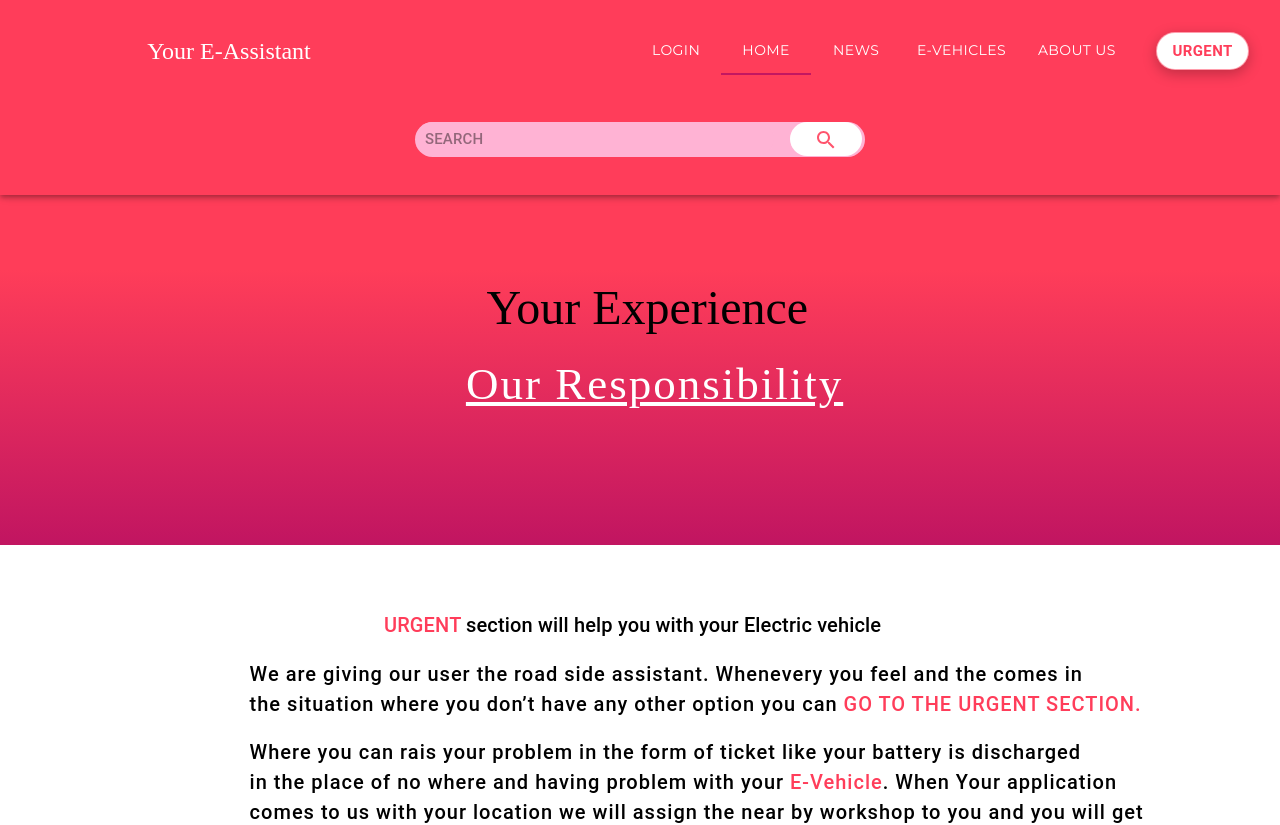
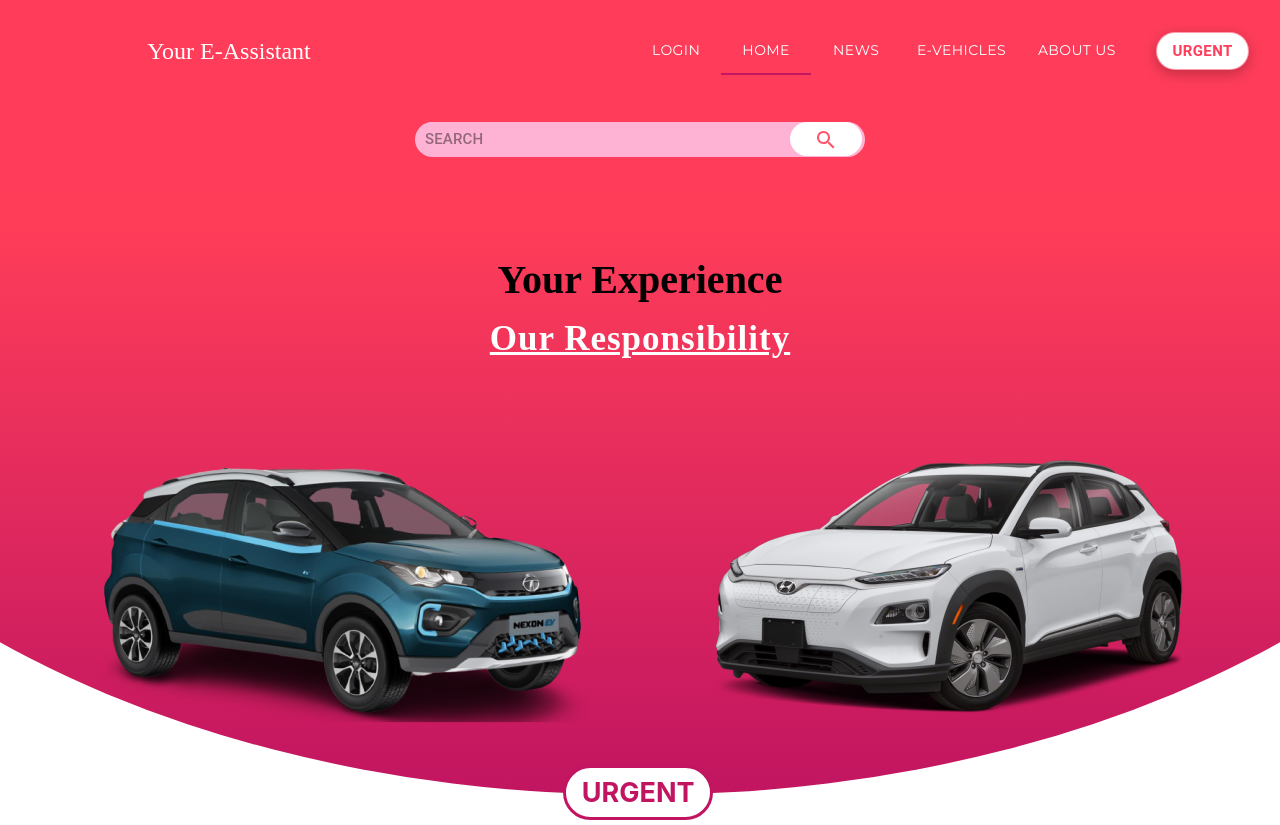
Before and after one commit to akhilsdeportfolio/ev-front-end-react-app, a React (Create React App) app: page / in a window 1280 px wide. Shown: the top 825 px of the page. Built offline with nearby package versions, Linux system fonts and the light colour scheme.

Commit message:
added images

```diff
--- a/src/components/Footer.jsx
+++ b/src/components/Footer.jsx
@@ -51,16 +51,24 @@
   border-radius: 50%/100px 100px 0 0;
   margin-top: 200px;
   margin-bottom: -73%; */
+    display: block;
+    box-sizing: border-box;
+    height: 50px;
+    background-color: #5050ee;
+    clip-path: ellipse(60% 100% at 49.6% 100%);
+    border-radius: 50%/100px 100px 0 0;
+    transform: scaleX(1.5);
+    transform: scaleZ(1.5);
 `
 
 
 function Footer(){
     return (
         <div>
-            <Hr />
+            {/* <Hr /> */}
             <Section>
-                <section>
-                <Content>
+            <section>
+            <Content>
             <h1>Your E-Assistant</h1>
             <h2>© COPYRIGHT 2021. ALL RIGHTS RESERVED</h2>
             </Content>
--- a/src/components/Navbar.jsx
+++ b/src/components/Navbar.jsx
@@ -24,6 +24,10 @@
 })
 
 const styles = {
+    appbar:{
+        zIndex: -1,
+        position: 'relative'
+    },
     btn1:{
         backgroundColor: "white",
         borderRadius: "51px",
@@ -46,17 +50,17 @@
     }
      return (
         <div>
-            <AppBar>
+            <AppBar style={styles.appbar}>
                 <Toolbar  className={classes.bar} >
                     <Typography variant="h5">
                      Your E-Assistant
                      </Typography>
                      <Tabs  onChange={handleClickTab} indicatorColor="secondary"   className={classes.sec}   value={value} >
-                        <Tab    style={styles.color}  label="Login"/>
-                         <Tab   style={styles.color}  label="Home"/>
-                         <Tab   style={styles.color}  label="News"/>
-                         <Tab   style={styles.color}  label="E-Vehicles"/>
-                         <Tab   style={styles.color}  label="About Us"/>
+                        <Tab   style={styles.color}  label="Login"/>
+                        <Tab   style={styles.color}  label="Home"/>
+                        <Tab   style={styles.color}  label="News"/>
+                        <Tab   style={styles.color}  label="E-Vehicles"/>
+                        <Tab   style={styles.color}  label="About Us"/>
                       </Tabs>
                      <Button variant="outlined" style={styles.btn1}>Urgent</Button>
                   </Toolbar>
--- a/src/components/Responsibility.jsx
+++ b/src/components/Responsibility.jsx
@@ -1,42 +1,99 @@
-import { Typography } from "@mui/material"
-import { makeStyles } from "@mui/styles"
+
+import styled  from 'styled-components';
+import nexon from '../components/image/nexon.png'
+import huyndai from '../components/image/huyndai.png'
 
 
-const useStyles = makeStyles({
-    text1:{
-        padding: '10%',
-        background: "linear-gradient(180deg, #FF3D59 30%, #C11561 100%)",
-        marginTop: "11.89%",
+const Section = styled.section`
+    position: relative;
+    width: 100%;
+    height: 75vh;
+    display: flex;
+    justify-content: center;
+    align-items: center;
+    overflow: hidden;
+    section:before{
+        content: '';
+        position: absolute;
+        top: 0;
+        left: 0;
+        width: 100%;
+        height: 100%;
+        background:  linear-gradient(180deg,  #FF3D59 5%, #C11561 100%);
+        border-radius: 0 0 50% 50%/0 0 100% 100%;
+        transform: scaleX(1.5);
+    }
 
-        '& h3':{
-            marginLeft: '35%',
-            fontFamily: "Rozha One",
-        },
-        '& h4':{
-            color: 'white',
-            textDecoration: 'underline',
-            paddingBottom:'5px',
-            marginLeft: '33%',
-            marginTop: '2%',
-            fontSize: '45px',
-            letterSpacing: '2px',
-            fontFamily: "Rozha One",
-        }
+`
+const Content = styled.div`
+    position: relative;
+    margin: 0 auto;
+    max-width: 100%;
+    text-align: center;
+    line-height: 120%;
+    font-family: Rozha One;
+
+    h1{
+        margin-top: -75%;
+        padding: 0;
+        color: black;
+        font-size: 40px;
     }
-})
+    h2{
+        color: white;
+        font-size: 35px;
+        text-decoration: underline;
+        letter-spacing: 1px;
+    }
+
+
+`
+const styles = {
+    nexon: {
+        marginTop: '-26%',
+        position: 'absolute',
+        marginLeft: '5%',
+    },
+    huyndai: {
+        marginTop: '-28%',
+        position: 'absolute',
+        marginLeft: '55%',
+    },
+    urgent:{
+        border: '3px solid #C11561',
+        width: '10%',
+        color: '#C11561',
+        fontSize: '27px',
+        textAlign: 'center',
+        borderRadius: '30px',
+        padding: '8px',
+        position: 'relative',
+        marginTop:'-30px',
+        marginLeft: '44%',
+        backgroundColor: 'white'
+    }
+}
 
 function Responsibility(){
 
-    const classes = useStyles()
+    return (
+        <div>
+            <Section>
+            <section>
+            <Content>
+            <h1>Your Experience</h1>
+            <h2>Our Responsibility</h2>
 
-    return (
-        <div className={classes.text1}>
-            <Typography variant='h3' >
-                Your Experience
-            </Typography>
-            <Typography variant='h4'>
-                Our Responsibility
-            </Typography>
+            </Content>
+
+
+            </section>
+
+            </Section>
+
+            <img style={styles.nexon} src={nexon} alt={nexon}/>
+            <img style={styles.huyndai} src={huyndai} alt={huyndai}/>
+            <h4 style={styles.urgent}>URGENT</h4>
 
         </div>
     )
--- a/src/components/Urgent.jsx
+++ b/src/components/Urgent.jsx
@@ -17,7 +17,8 @@
 
 const styles = {
     anchr:{
-        textDecoration:'none'
+        textDecoration:'none',
+        marginLeft: '1%',
     },
     section:{
         marginLeft:'-15%',
```
Also changed, not shown: src/components/image/huyndai.png (added), src/components/image/nexon.png (added).
